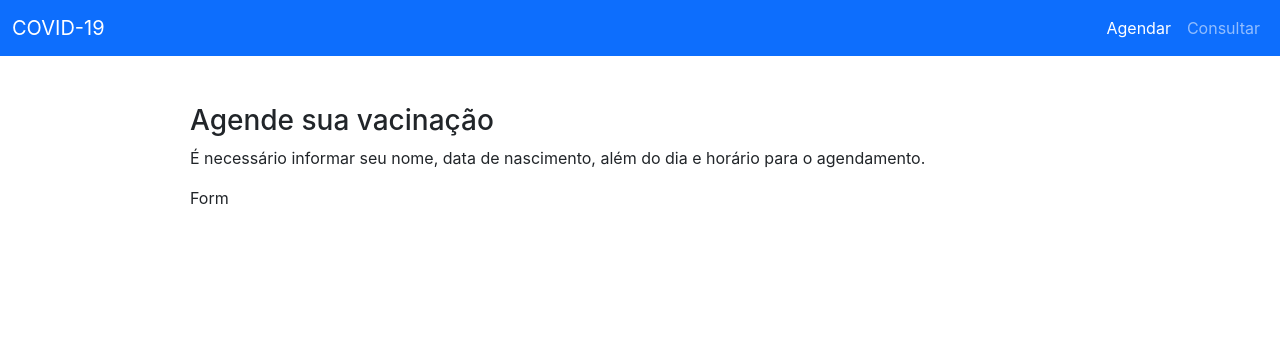
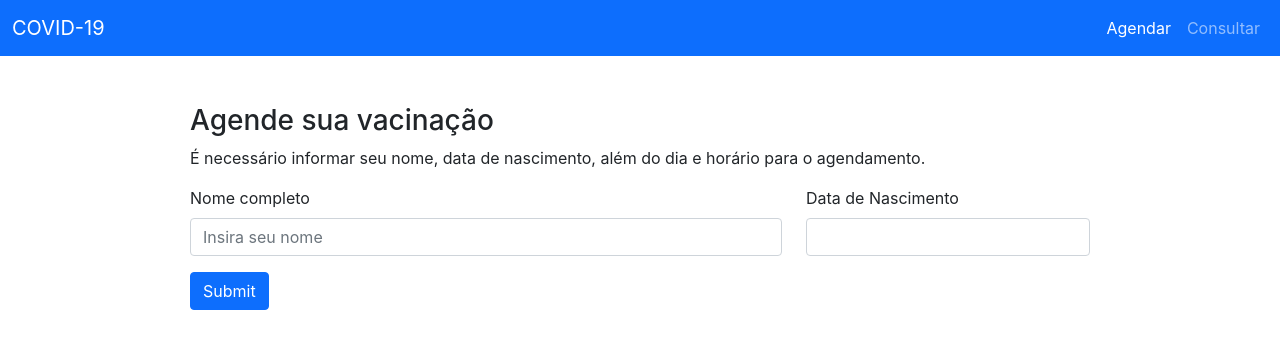
Before and after one commit to GeraldoMGN/covid-19-pitang-challange, a React (Create React App) app in the folder frontend/: page /schedule in a window 1280 px wide. Shown: the top 348 px of the page. Built offline with nearby package versions, Linux system fonts and the light colour scheme.

Commit message:
Schedule Form with Formik

```diff
--- a/frontend/package.json
+++ b/frontend/package.json
@@ -7,8 +7,10 @@
     "@testing-library/react": "^11.1.0",
     "@testing-library/user-event": "^12.1.10",
     "bootstrap": "^5.0.0-beta3",
+    "formik": "^2.2.6",
     "prop-types": "^15.7.2",
     "react": "^17.0.2",
+    "react-datepicker": "^3.8.0",
     "react-dom": "^17.0.2",
     "react-icons": "^4.2.0",
     "react-router-dom": "^5.2.0",
--- a/frontend/src/pages/SchedulePage/components/ScheduleForm.jsx
+++ b/frontend/src/pages/SchedulePage/components/ScheduleForm.jsx
@@ -1,5 +1,69 @@
+import {
+  Formik, Form, Field, ErrorMessage,
+} from 'formik';
+import DatePicker from 'react-datepicker';
+import 'react-datepicker/dist/react-datepicker.css';
+
 const ScheduleForm = () => (
-  <div>Form</div>
+  <Formik
+    initialValues={{ name: '', dateOfBirth: null }}
+    validate={(values) => {
+      const errors = {};
+      if (!values.name) {
+        errors.name = 'Insira seu nome';
+      }
+      if (values.dateOfBirth === null) {
+        errors.dateOfBirth = 'Insira sua data de nascimento';
+      }
+      return errors;
+    }}
+  >
+    {({
+      values, errors, setFieldValue, isSubmitting, touched, setFieldTouched,
+    }) => {
+      const handleIsInvalidClass = (fieldName) => (errors[fieldName] && touched[fieldName]
+        ? 'is-invalid'
+        : '');
+
+      return (
+        <Form>
+          <div className="row">
+            <div className="col-12 col-sm-8 mb-3">
+              <label htmlFor="name" className="form-label">Nome completo</label>
+              <Field
+                className={`form-control ${handleIsInvalidClass('name')}`}
+                type="name"
+                name="name"
+                id="name"
+                placeholder="Insira seu nome"
+              />
+              <ErrorMessage className="text-danger" name="name" component="div" />
+            </div>
+            <div className="col-12 col-sm-4 mb-3">
+              <label htmlFor="dateOfBirth" className="form-label w-100">Data de Nascimento</label>
+              <DatePicker
+                name="dateOfBirth"
+                className={`form-control ${handleIsInvalidClass('dateOfBirth')}`}
+                selected={values.dateOfBirth}
+                onChange={(date) => {
+                  setFieldValue('dateOfBirth', date);
+                  setFieldTouched('dateOfBirth', true);
+                }}
+                dateFormat="dd/MM/yyyy"
+                maxDate={(new Date()).getTime()}
+                onBlur={() => setFieldTouched('dateOfBirth', true)}
+                wrapperClassName="w-100"
+              />
+              <ErrorMessage className="text-danger" name="dateOfBirth" component="div" />
+            </div>
+          </div>
+          <button type="submit" disabled={isSubmitting} className="btn btn-primary">
+            Submit
+          </button>
+        </Form>
+      );
+    }}
+  </Formik>
 );
 
 export default ScheduleForm;
```
Also changed, not shown: frontend/.eslintrc.js, 1 other file (tests, documents, lock files or other folders).
